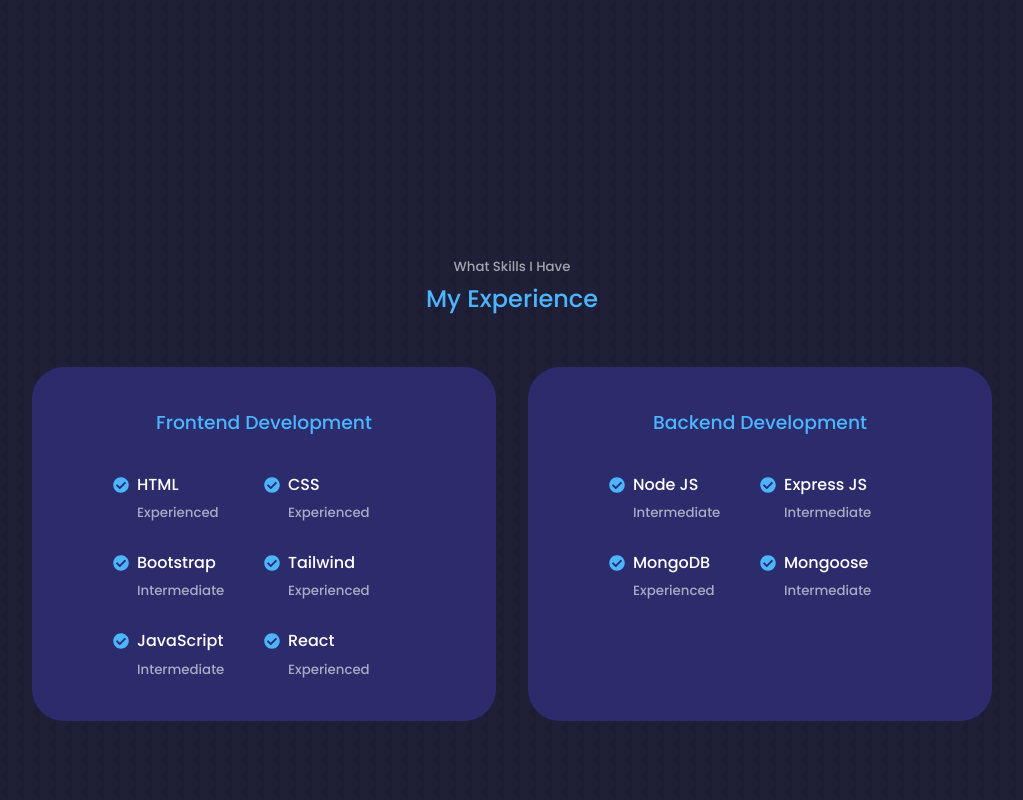
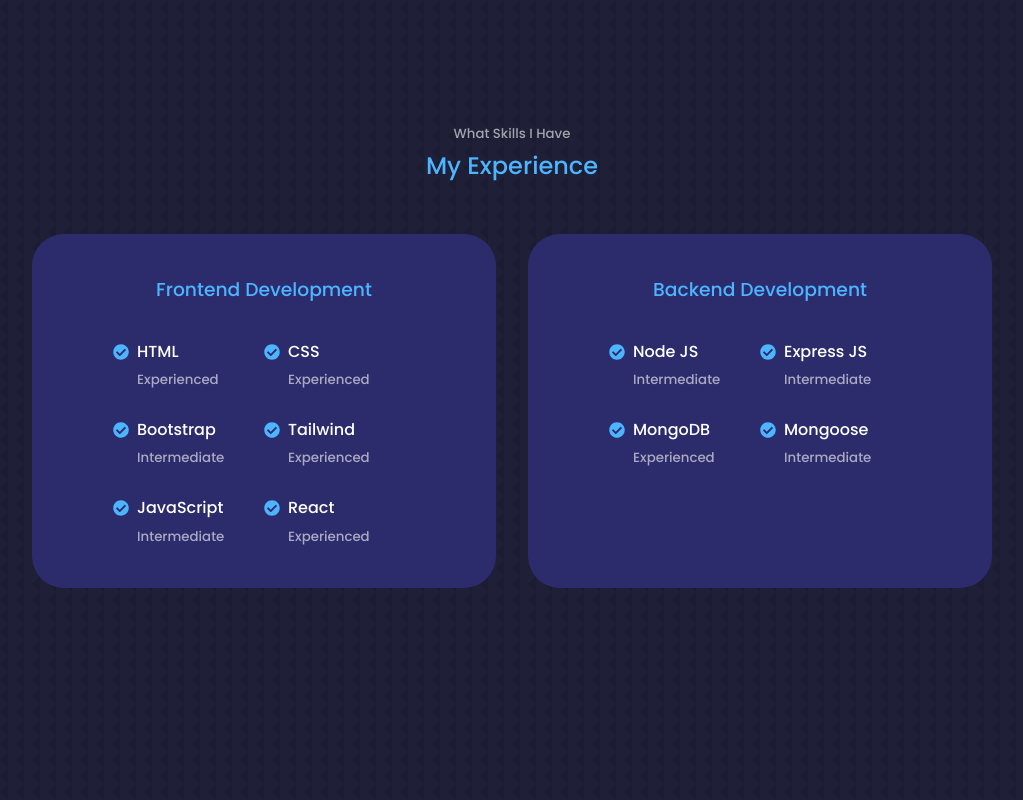
Before and after one commit to tusarallen/my-personal-portfolio, a React (Vite) app: page / in a window 1280 px wide. Shown: the part 1600-2400 px from the top of the page, without its empty margins (128-1151 px from the left). Built offline with nearby package versions, Linux system fonts and the light colour scheme; a web font is replaced by a local one.

Commit message:
complete to my personal portfolio

```diff
--- a/src/components/About/About.css
+++ b/src/components/About/About.css
@@ -110,4 +110,7 @@
   .about__content p {
     margin: 1.2rem 0;
   }
+  #about {
+    margin-top: 20px;
   }
+}
--- a/src/components/Contact/Contact.css
+++ b/src/components/Contact/Contact.css
@@ -50,6 +50,10 @@
   color: var(--color-white);
 }
 
+#contact {
+  margin-top: -5px;
+}
+
 /* ==============MEDIA QUERIES(MEDIUM DEVICE)================ */
 @media screen and (max-width: 1024px) {
   .container.contact__container {
--- a/src/components/Experience/Experience.css
+++ b/src/components/Experience/Experience.css
@@ -40,6 +40,10 @@
   color: var(--color-primary);
 }
 
+#experience {
+  margin-top: -5px;
+}
+
 /* ==============MEDIA QUERIES(MEDIUM DEVICE)================ */
 @media screen and (max-width: 1024px) {
     .experience__container {
--- a/src/components/Services/Services.css
+++ b/src/components/Services/Services.css
@@ -50,6 +50,10 @@
     font-size: 1rem;
 }
 
+#services {
+    margin-top: -5px;
+}
+
 /* ==============MEDIA QUERIES(MEDIUM DEVICE)================ */
 @media screen and (max-width: 1024px) {
     .services__container {
```
Lines whose indentation alone changed are shown as unchanged.
